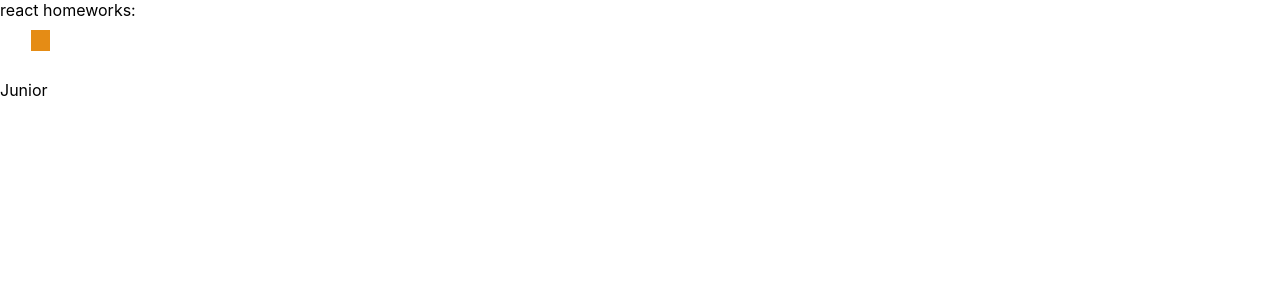
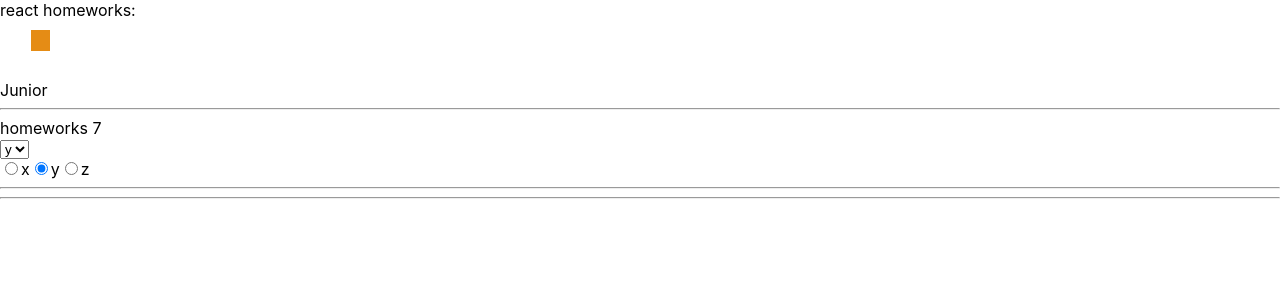
Before and after one commit to PavelSuchkov/Ignat-sTasks, a React (Create React App) app: page /#/junior in a window 1280 px wide. Shown: the top 300 px of the page. Built offline with nearby package versions, Linux system fonts and the light colour scheme.

Commit message:
7th homework was done

```diff
--- a/package.json
+++ b/package.json
@@ -2,7 +2,7 @@
   "name": "homeworks",
   "version": "0.1.0",
   "private": true,
-  "homepage": "https://github.com/PavelSuchkov/Ignat-sTasks",
+  "homepage": "https://pavelsuchkov.github.io/Ignat-sTasks/",
   "dependencies": {
     "@testing-library/jest-dom": "^5.11.4",
     "@testing-library/react": "^11.1.0",
--- a/src/p2-homeworks/h5/pages/Junior.tsx
+++ b/src/p2-homeworks/h5/pages/Junior.tsx
@@ -1,10 +1,12 @@
 import React from "react";
+import HW7 from "../../h7/HW7";
 
 
 function Junior() {
     return (
         <div>
             Junior
+            <HW7/>
         </div>
     )
 }
--- a/src/p2-homeworks/h5/pages/PreJunior.tsx
+++ b/src/p2-homeworks/h5/pages/PreJunior.tsx
@@ -13,7 +13,6 @@
             <HW3/>
             <HW4/>
             <HW6/>
-
         </div>
     )
 }
--- /dev/null
+++ b/src/p2-homeworks/h7/common/c5-SuperSelect/SuperSelect.module.css
@@ -0,0 +1,3 @@
+.option {
+
+}
--- a/src/p2-homeworks/h7/common/c5-SuperSelect/SuperSelect.tsx
+++ b/src/p2-homeworks/h7/common/c5-SuperSelect/SuperSelect.tsx
@@ -1,4 +1,5 @@
 import React, {SelectHTMLAttributes, DetailedHTMLProps, ChangeEvent} from 'react'
+import s from './SuperSelect.module.css'
 
 type DefaultSelectPropsType = DetailedHTMLProps<SelectHTMLAttributes<HTMLSelectElement>, HTMLSelectElement>
 
@@ -14,10 +15,14 @@
         ...restProps
     }
 ) => {
-    const mappedOptions: any[] = []; // map options with key
+    const mappedOptions: any[] = options
+        ? options.map((o, i) => (
+            <option className={s.option}  key={o + '-' + i} value={o}>{o}</option>))
+        : []// map options with key
 
     const onChangeCallback = (e: ChangeEvent<HTMLSelectElement>) => {
-        // onChange, onChangeOption
+         onChange && onChange(e)
+        onChangeOption && onChangeOption(e.currentTarget.value)
     }
 
     return (
--- a/src/p2-homeworks/h7/common/c6-SuperRadio/SuperRadio.tsx
+++ b/src/p2-homeworks/h7/common/c6-SuperRadio/SuperRadio.tsx
@@ -16,15 +16,20 @@
     }
 ) => {
     const onChangeCallback = (e: ChangeEvent<HTMLInputElement>) => {
-        // onChange, onChangeOption
+        onChange && onChange(e);
+        onChangeOption && onChangeOption(e.currentTarget.value)
     }
 
 
-    const mappedOptions: any[] = options ? options.map((o, i) => ( // map options with key
+    const mappedOptions: any[] = options ? options.map((o, i) => (
         <label key={name + '-' + i}>
             <input
                 type={'radio'}
-                // name, checked, value, onChange
+                name={name}
+                checked={o === value}
+                value={o}
+                onChange={onChangeCallback}
+                {...restProps}
             />
             {o}
         </label>
```
Also changed, not shown: 1 other file (tests, documents, lock files or other folders).
